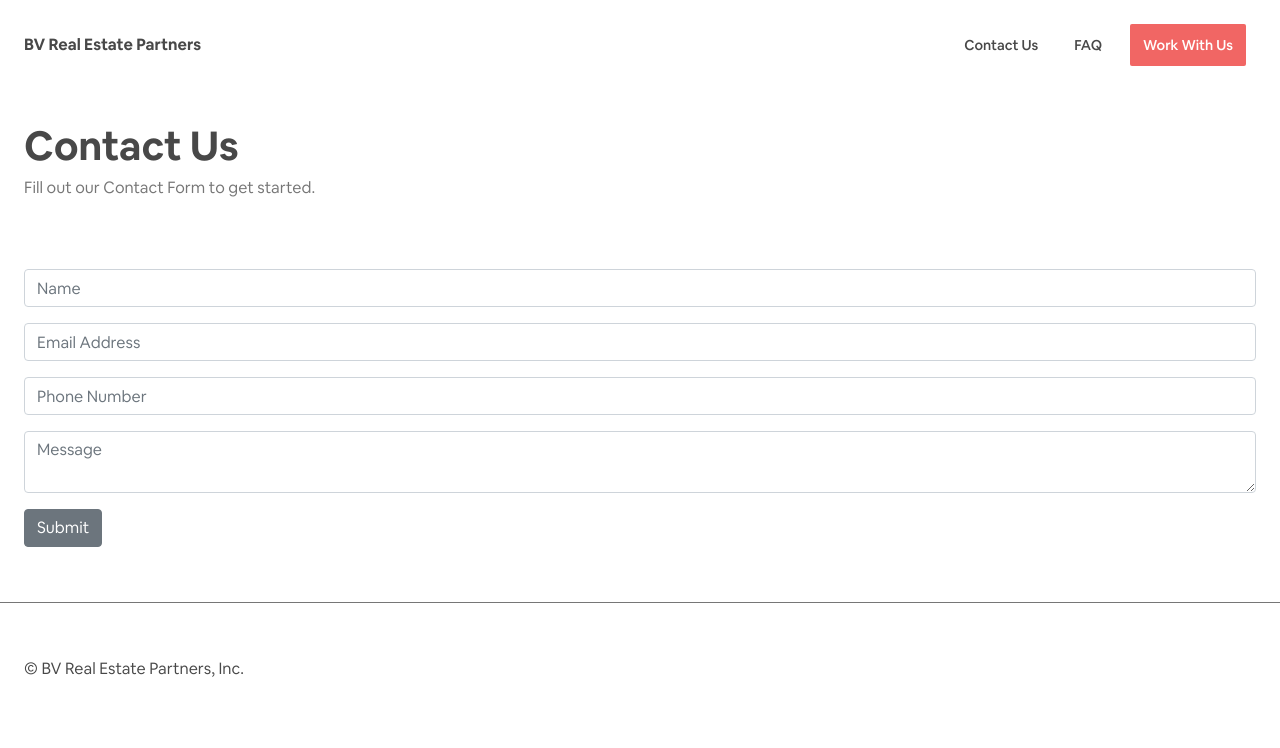
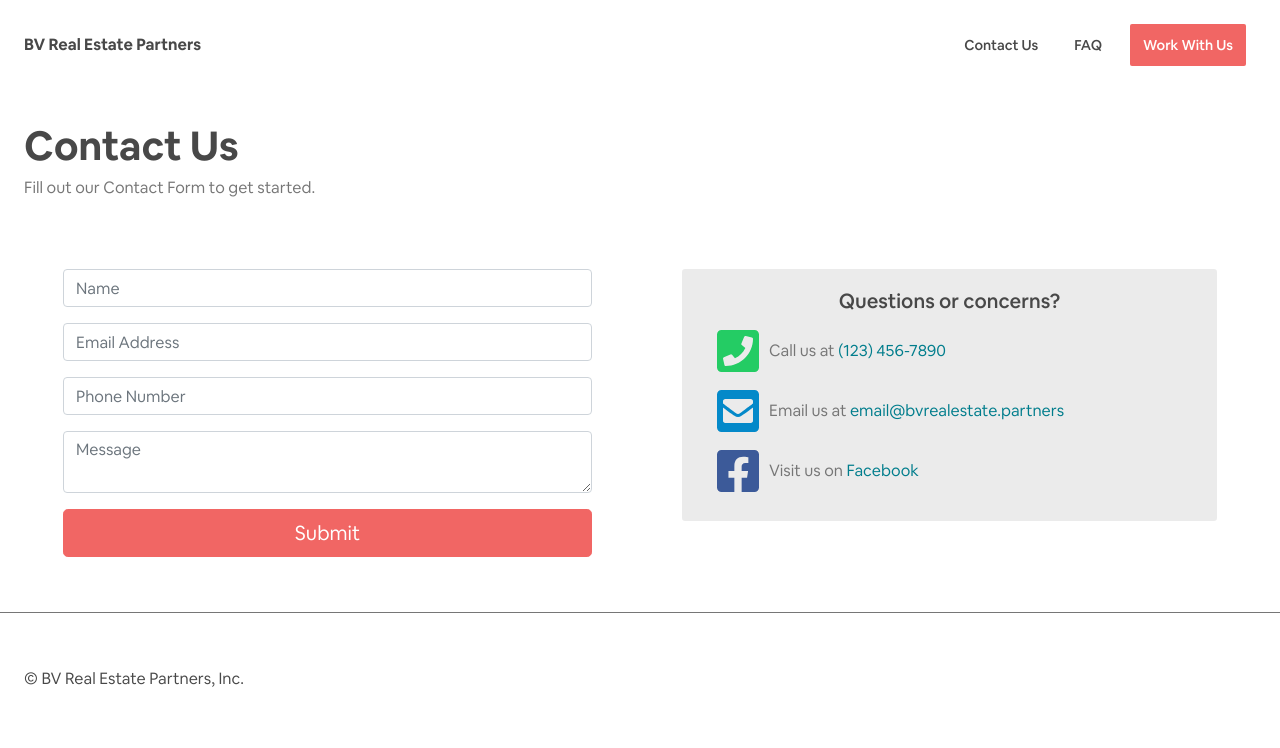
Before and after one commit to alexkim205/trustbnb, a Gatsby site: page /contact in a window 1280 px wide. Built offline with nearby package versions, Linux system fonts and the light colour scheme; Gatsby itself is replaced by a stand-in of ours.

Commit message:
finished contact us page

```diff
--- a/package.json
+++ b/package.json
@@ -6,6 +6,7 @@
   "author": "Alex Kim <agk2144@columbia.edu>",
   "dependencies": {
     "@fortawesome/fontawesome-svg-core": "^1.2.12",
+    "@fortawesome/free-brands-svg-icons": "^5.6.3",
     "@fortawesome/free-solid-svg-icons": "^5.6.3",
     "@fortawesome/react-fontawesome": "^0.1.4",
     "babel-plugin-styled-components": "^1.10.0",
--- a/src/pages/contact.js
+++ b/src/pages/contact.js
@@ -1,11 +1,106 @@
 import React, {Component, Fragment} from 'react';
-
+import {Link} from 'gatsby';
+import styled from 'styled-components';
 import Layout from '../components/layout';
 import SEO from '../components/seo';
 import Section from '../components/section';
 import {HalfSpacedHr} from '../components/spaced-hr';
 
-import {Button, Form, FormGroup, Label, Input, FormText} from 'reactstrap';
+import {Button, Form, FormGroup, Input} from 'reactstrap';
+import {FontAwesomeIcon} from '@fortawesome/react-fontawesome';
+import {
+  faPhoneSquare,
+  faEnvelopeSquare,
+} from '@fortawesome/free-solid-svg-icons';
+import {faFacebookSquare} from '@fortawesome/free-brands-svg-icons';
+
+import colors from '../styles/colors';
+
+const ContactWrapper = styled.div`
+  display: flex;
+  justify-content: space-around;
+
+
+  @media (max-width: 768px) {
+    flex-direction: column;
+  }
+`;
+
+const StyledForm = styled(Form)`
+  width: 50%;
+  max-width: 535px;
+  padding-right: 6px;
+
+  @media (max-width: 768px) {
+    padding: 0;
+    max-width: 100%;
+    width: 100%;
+  }
+
+  button {
+    background-color: ${colors.theme.main};
+    border-color: ${colors.theme.main};
+    &:hover {
+      background-color: ${colors.theme.lightmain};
+      border-color: ${colors.theme.lightmain};
+    }
+  }
+`;
+const ContactInfo = styled.div`
+  background-color: rgba(0,0,0,0.08);
+  width: 50%;
+  max-width: 535px;
+  height: 100%;
+  padding: 20px 25px;
+  margin-left: 6px;
+  border-radius: 3px;
+
+  display: flex;
+  flex-direction: column;
+  justify-content: space-evenly;
+  align-content: center;
+  // align-items: center;
+
+  h5 {
+    text-align: center;
+  }
+
+  .contact-item {
+    display: flex;
+    align-items: center;
+    span {
+      color: ${colors.font.light};
+      white-space: nowrap;
+      overflow: hidden;
+      text-overflow: ellipsis;
+      &.payload {
+        color: ${colors.theme.darkaccent};
+        // border-bottom: 1px solid ${colors.theme.accent};
+        a {
+          text-decoration: none;
+          color: ${colors.theme.darkaccent};
+          &:hover {
+            color: ${colors.theme.accent};
+          }
+        }
+      }
+    }
+    svg {
+      margin: 6px 10px;
+      &.phone {path{fill: #24CC64}}
+      &.email {path{fill: #0489c9}}
+      &.fb {path{fill: #3C5A99}}
+
+    }
+  }
+
+  @media (max-width: 768px) {
+    margin-top: 40px;
+    // border-top: 1px solid ${colors.border.light};
+    max-width: 100%;
+    width: 100%;
+  }
+`;
 
 class Contact extends Component {
   constructor(props) {
@@ -17,10 +112,15 @@ class Contact extends Component {
       message: '',
     };
     this.handleChange = this.handleChange.bind(this);
+    this.handleSubmit = this.handleSubmit.bind(this);
   }
 
   handleChange(event) {
     this.setState({[event.target.id]: event.target.value});
+  }
+
+  handleSubmit(event) {
+
   }
 
   render() {
@@ -33,37 +133,65 @@ class Contact extends Component {
           </Section>
           <HalfSpacedHr/>
           <Section>
-            <Form>
+            <ContactWrapper>
+              <StyledForm>
                 <FormGroup>
                   {/*<Label for="name">Name</Label>*/}
                   <Input type="text" name="fullname" id="name"
                          placeholder="Name"
                          value={this.state.name}
-                       onChange={this.changeHandler}/>
+                         onChange={this.handleChange}/>
                 </FormGroup>
                 <FormGroup>
                   {/*<Label for="email"></Label>*/}
                   <Input type="email" name="email" id="email"
                          placeholder="Email Address"
                          value={this.state.email}
-                       onChange={this.changeHandler}/>
+                         onChange={this.handleChange}/>
                 </FormGroup>
                 <FormGroup>
                   {/*<Label for="phone">Email</Label>*/}
                   <Input type="tel" name="phone" id="phone"
                          placeholder="Phone Number"
                          value={this.state.phone}
-                       onChange={this.changeHandler}/>
+                         onChange={this.handleChange}/>
                 </FormGroup>
                 <FormGroup>
                   {/*<Label for="exampleText">Text Area</Label>*/}
                   <Input type="textarea" name="text" id="message"
                          placeholder="Message"
                          value={this.state.message}
-                       onChange={this.changeHandler}/>
+                         onChange={this.handleChange}/>
                 </FormGroup>
-              <Button>Submit</Button>
-            </Form>
+                <Button size="lg" block
+                        onClick={this.handleSubmit}>Submit</Button>
+              </StyledForm>
+              <ContactInfo>
+                <h5>Questions or concerns?</h5>
+                <div className="contact-item">
+                  <FontAwesomeIcon className="phone" icon={faPhoneSquare}
+                                   size="3x"/>
+                  <span>Call us at</span>&nbsp;
+                  <span className="payload">(123) 456-7890</span>
+                </div>
+                <div className="contact-item">
+                  <FontAwesomeIcon className="email" icon={faEnvelopeSquare}
+                                   size="3x"/>
+                  <span>Email us at</span>&nbsp;
+                  <span className="payload">
+                    <a href="mailto:email@bvrealestate.partners">email@bvrealestate.partners</a>
+                  </span>
+                </div>
+                <div className="contact-item">
+                  <FontAwesomeIcon className="fb" icon={faFacebookSquare}
+                                   size="3x"/>
+                  <span>Visit us on</span>&nbsp;
+                  <span className="payload">
+                    <a target="_blank" href="http://facebook.com">Facebook</a>
+                  </span>
+                </div>
+              </ContactInfo>
+            </ContactWrapper>
           </Section>
         </Layout>
     );
```
Also changed, not shown: 1 other file. Lines whose indentation alone changed are shown as unchanged.
